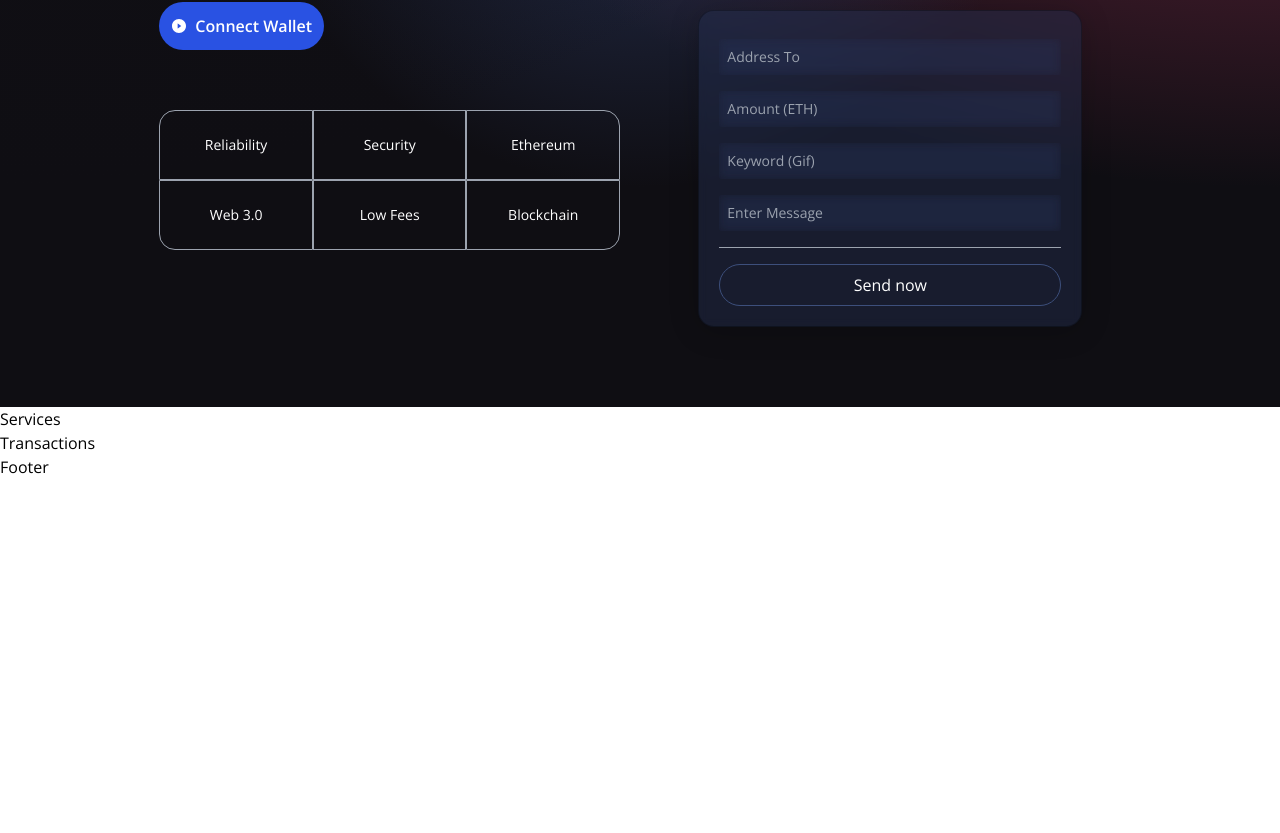
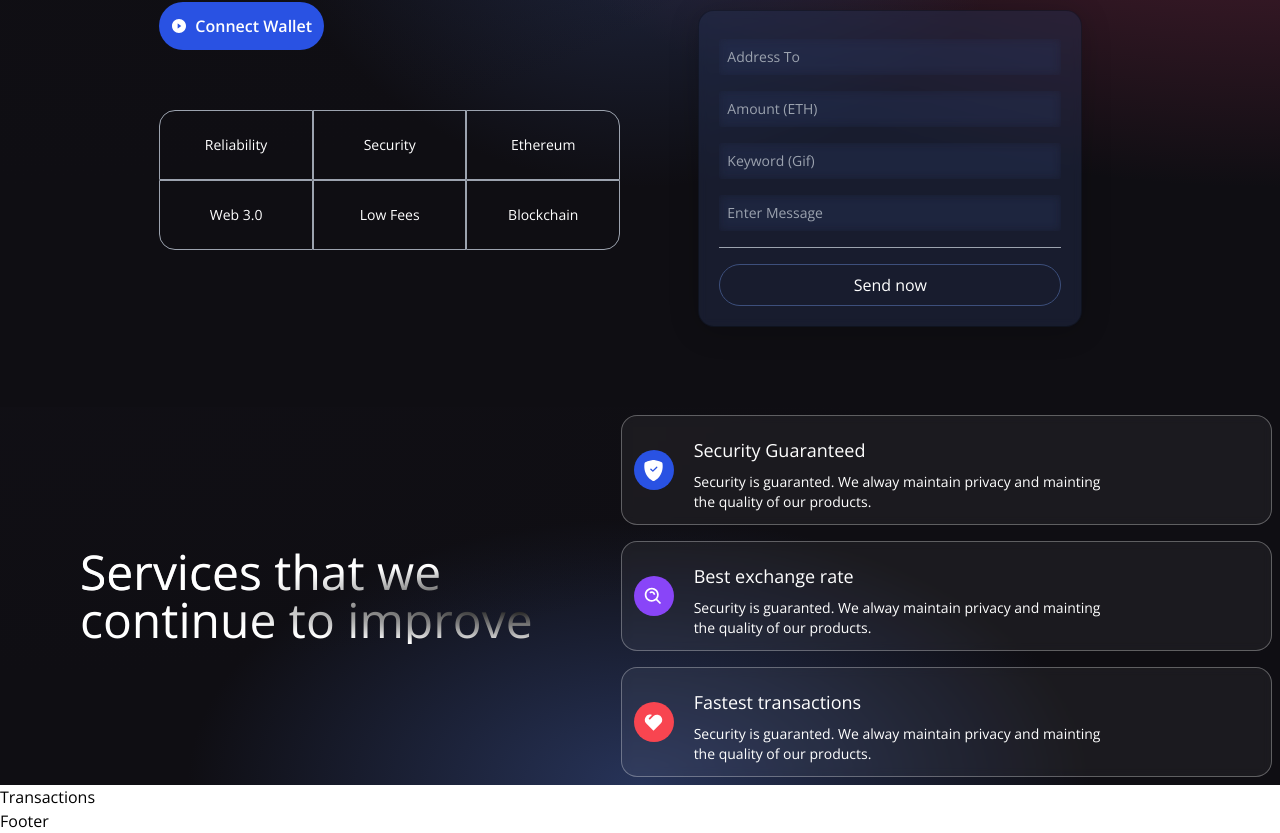
Before and after one commit to cwiklikwojciech/smartcrypt, a React (Vite) app in the folder client/: page / in a window 1280 px wide. Shown: the part 342-1175 px from the top of the page. Before the commit the page ends 821 px from the top, so only its background shows below. Built offline with nearby package versions, Linux system fonts and the light colour scheme.

Commit message:
[main] - services  appearance

```diff
--- a/client/src/components/Services.jsx
+++ b/client/src/components/Services.jsx
@@ -1,7 +1,52 @@
+import { BsShieldFillCheck } from 'react-icons/bs';
+import { BiSearchAlt } from 'react-icons/bi';
+import { RiHeart2Fill } from 'react-icons/ri';
+
+const ServicesCard = ({ color, title, icon, subtitle }) => (
+	<div className="flex flex-row justify-start items-center white-glassmorphism p-3 m-2 cursor-pointer hover:shadow-xl">
+		<div className={`w-10 h-10 rounded-full flex justify-center items-center ${color}`}>{icon}</div>
+		<div className="ml-5 flex-col flex-1">
+			<h1 className="mt-2 text-white text-lg ">{title}</h1>
+			<p className="mt-2 text-white text-sm md:w-9/12"> {subtitle}</p>
+		</div>
+	</div>
+);
+
 const Services = () => {
-    return (
-        <h1>Services</h1>
-    );
-}
+	return (
+		<div className="flex flex-col md:flex-row w-full justify-center items-center gradient-bg-services">
+			<div className="flex mf:flex-row flex-col items-center justyfy-beetwen md:p-20 py-12 px-4">
+				<div className="flex-1 flex flex-col justify-start items-starts">
+					<h1 className="text-white text-3xl sm:text-5xl text-gradient">
+						{' '}
+						Services that we
+						<br />
+						continue to improve
+					</h1>
+				</div>
+			</div>
+			<div className="flex-1 flex flex-col justyfy-start items-center">
+				<ServicesCard
+					color="bg-[#2952E3]"
+					title="Security Guaranteed"
+					icon={<BsShieldFillCheck font-size={21} className="text-white" />}
+					subtitle="Security is guaranted. We alway maintain privacy and mainting the quality of our products."
+				/>
+				<ServicesCard
+					color="bg-[#8945F8]"
+					title="Best exchange rate"
+					icon={<BiSearchAlt font-size={21} className="text-white" />}
+					subtitle="Security is guaranted. We alway maintain privacy and mainting the quality of our products."
+				/>
+				<ServicesCard
+					color="bg-[#F84550]"
+					title="Fastest transactions"
+					icon={<RiHeart2Fill font-size={21} className="text-white" />}
+					subtitle="Security is guaranted. We alway maintain privacy and mainting the quality of our products."
+				/>
+			</div>
+		</div>
+	);
+};
 
 export default Services;
```
